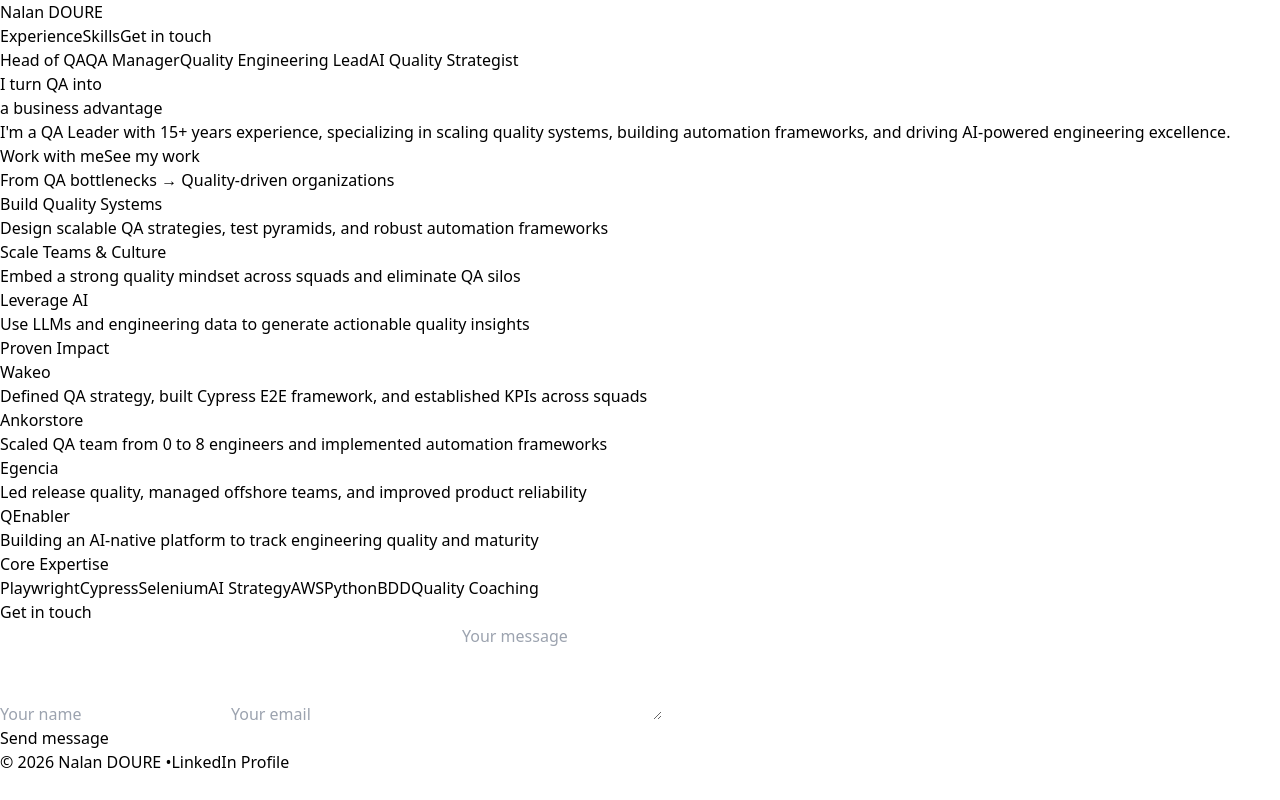
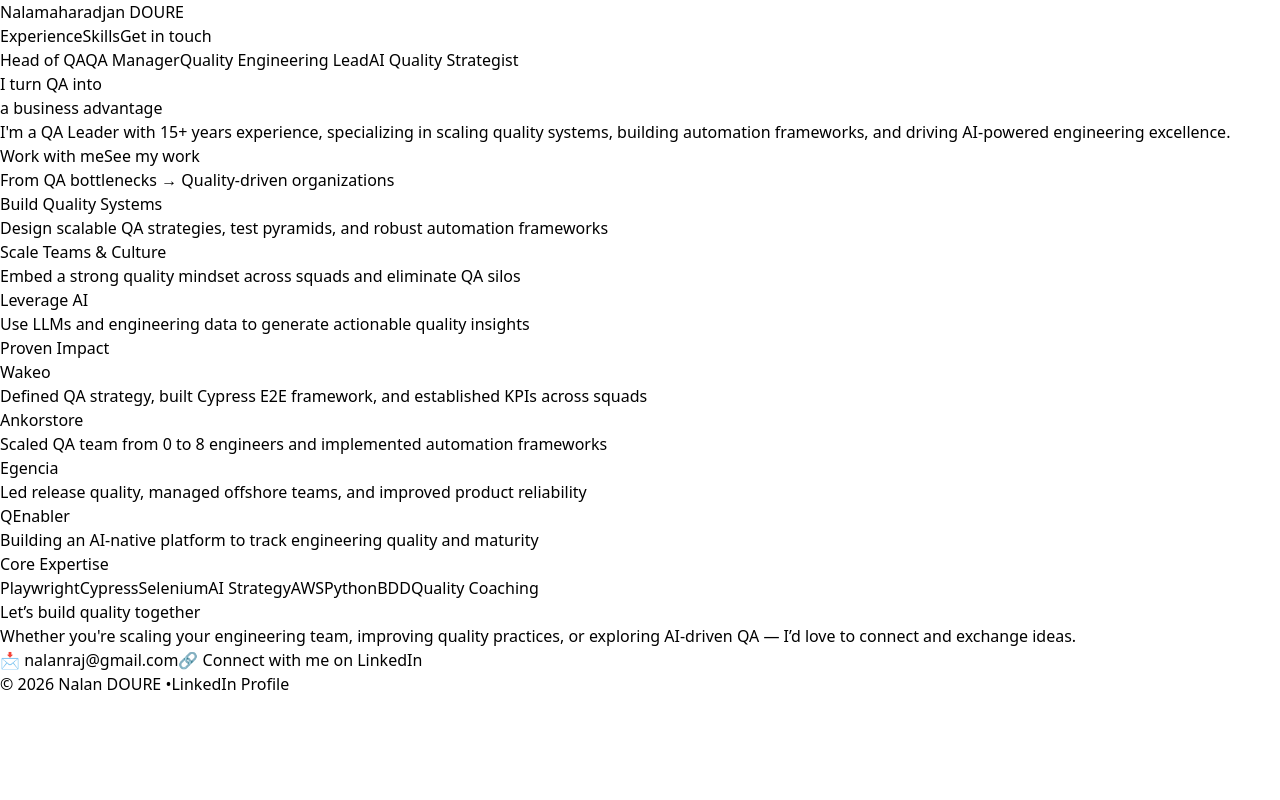
Before and after one commit to nalanraj/my-portfolio, a React (Vite) app: page / in a window 1280 px wide. Built offline with nearby package versions, Linux system fonts and the light colour scheme.

Commit message:
final fix

```diff
--- a/src/App.jsx
+++ b/src/App.jsx
@@ -40,7 +40,7 @@
       {/* HEADER */}
       <header className="fixed top-0 left-0 w-full bg-white/70 backdrop-blur border-b border-gray-200 z-50">
         <div className="max-w-6xl mx-auto px-6 py-4 flex justify-between items-center">
-          <span className="font-semibold">Nalan DOURE</span>
+          <span className="font-semibold">Nalamaharadjan DOURE</span>
           <nav className="flex gap-6 text-sm">
             <a href="#experience" className="text-gray-600 hover:text-blue-600 transition">Experience</a>
             <a href="#skills" className="text-gray-600 hover:text-purple-600 transition">Skills</a>
@@ -172,22 +172,36 @@
         </div>
       </section>
 
-      {/* CONTACT */}
-      <section id="contact" className="py-24 px-6 text-center">
-        <h2 className="text-3xl font-semibold mb-6">Get in touch</h2>
+      {/* CONTACT (SIMPLIFIED) */}
+      <section id="contact" className="py-24 px-6 text-center bg-white border-t border-gray-200">
+        <h2 className="text-3xl font-semibold mb-6">Let’s build quality together</h2>
 
-        <form name="contact" className="max-w-xl mx-auto grid gap-4 text-left"
-          method="POST" data-netlify-recaptcha="true" data-netlify="true"
+        <motion.p
+          variants={fadeUp}
+          initial="hidden"
+          whileInView="visible"
+          className="text-lg text-gray-600 max-w-2xl mx-auto mb-8"
         >
-          <input type="hidden" name="form-name" value="contact" />
-          <input required name="name" value={form.name} onChange={(e) => setForm({ ...form, name: e.target.value })} className="border border-gray-300 p-3 rounded-lg" placeholder="Your name" />
-          <input required type="email" name="email" value={form.email} onChange={(e) => setForm({ ...form, email: e.target.value })} className="border border-gray-300 p-3 rounded-lg" placeholder="Your email" />
-          <textarea required name="message" value={form.message} onChange={(e) => setForm({ ...form, message: e.target.value })} className="border border-gray-300 p-3 rounded-lg" rows={4} placeholder="Your message" />
-          <div data-netlify-recaptcha="true"></div>
-          <Button type="submit" className="w-full bg-purple-600 hover:bg-purple-700">Send message</Button>
-          {status === "success" && <p className="text-green-600 text-center mt-2">Message sent successfully!</p>}
-          {status === "error" && <p className="text-red-600 text-center mt-2">Failed to send message. Please try again.</p>}
-        </form>
+          Whether you're scaling your engineering team, improving quality practices, or exploring AI-driven QA — I’d love to connect and exchange ideas.
+        </motion.p>
+
+        <div className="flex flex-col items-center gap-4">
+          <a
+            href="mailto:nalanraj@gmail.com"
+            className="text-xl font-semibold text-blue-600 hover:underline"
+          >
+            📩 nalanraj@gmail.com
+          </a>
+
+          <a
+            href="https://www.linkedin.com/in/nalamaharadjan-doure-97721727/"
+            target="_blank"
+            rel="noopener noreferrer"
+            className="text-gray-700 hover:text-blue-600 transition"
+          >
+            🔗 Connect with me on LinkedIn
+          </a>
+        </div>
       </section>
 
       {/* FOOTER */}
```
